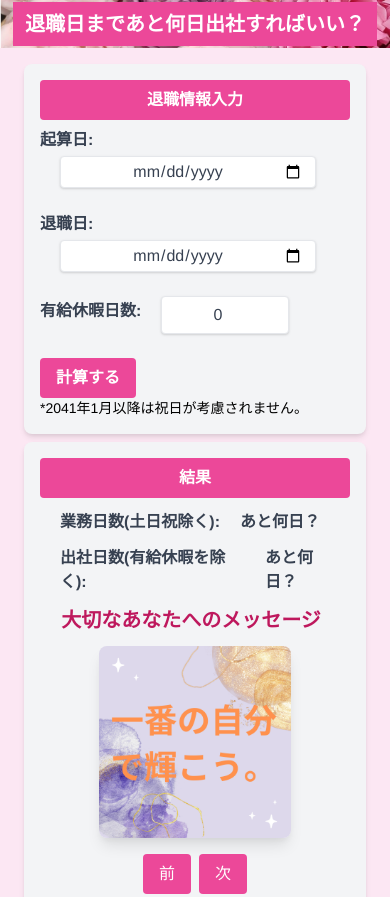
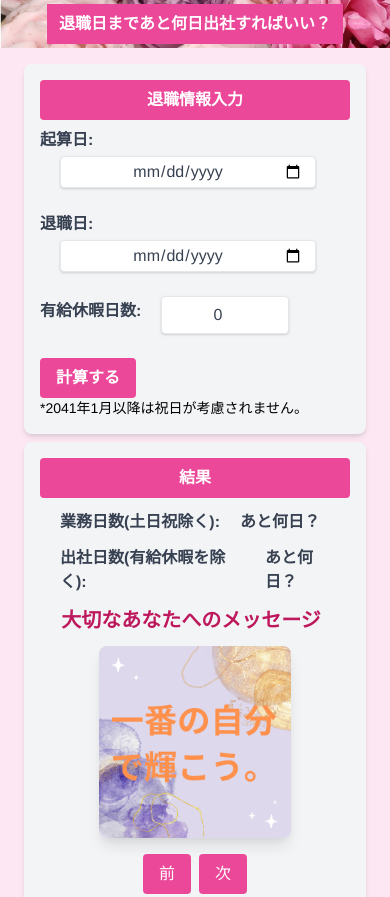
Before and after one commit to SawaIto/kadai07, a plain HTML site: page index.html in a window 390 px wide. Shown: the top 897 px of the page. Drawn offline with nearby package versions, Linux system fonts and the light colour scheme.

Commit message:
Update index.html

```diff
--- a/index.html
+++ b/index.html
@@ -21,7 +21,7 @@
       <!-- 背景画像の上に重ねて表示する要素 -->
       <div class="absolute inset-0 flex items-center justify-center bg-opacity-30">
         <div class="bg-pink-500 sm:px-8 sm:py-4 px-3 py-2">
-          <h1 class="text-xl font-bold text-white sm:text-4xl">退職日まであと何日出社すればいい？</h1>
+          <h1 class="text-l font-bold text-white sm:text-4xl">退職日まであと何日出社すればいい？</h1>
         </div>
       </div>
     </header>
```
